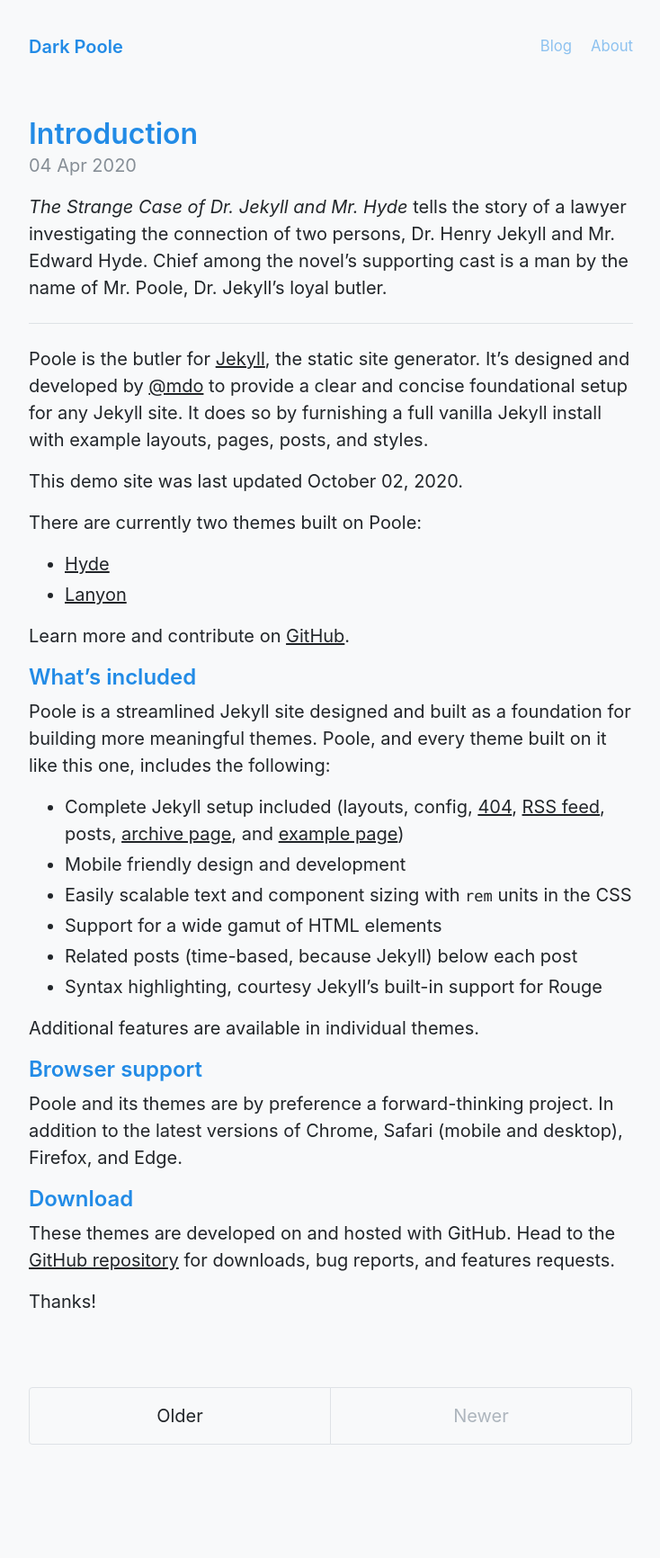
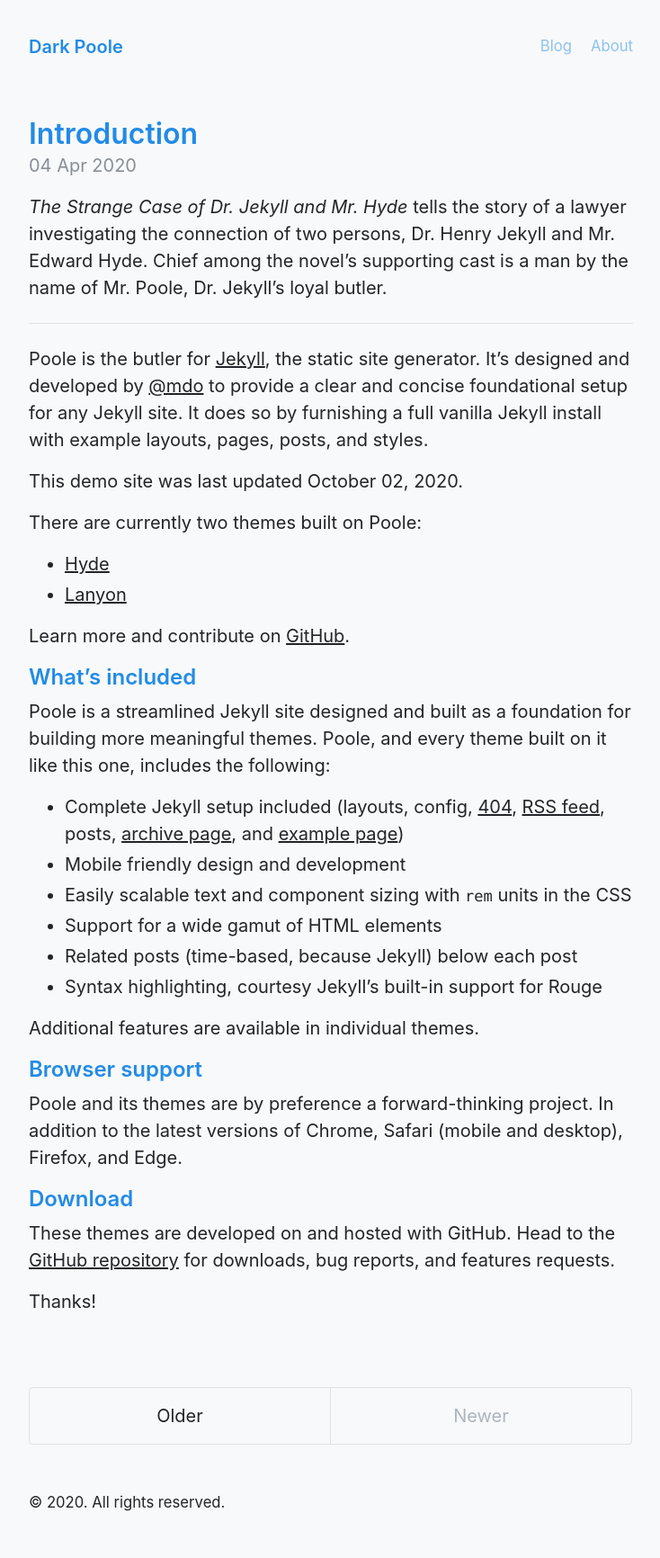
Before and after one commit to ixdwtruong/ixdwtruong.github.io, a Jekyll site: the page built from index.html, in a window 1280 px wide. Shown: the whole page at 90% size, without its empty margins (272-1006 px from the left). Built offline with Jekyll 4.4.1, drawn with Linux system fonts in a browser that asks for light colours; the list of posts is cut into pages by our own code; before the commit the page ends 1654 px from its top, so only the background shows below that.

Commit message:
Update default.html

```diff
--- a/_layouts/default.html
+++ b/_layouts/default.html
@@ -22,7 +22,10 @@
 
       <footer class="footer">
         <small>
-
+          &copy;
+          <time datetime="{{ site.time | date_to_xmlschema }}"
+            >{{ site.time | date: '%Y' }}</time
+          >. All rights reserved.
         </small>
       </footer>
 
```
